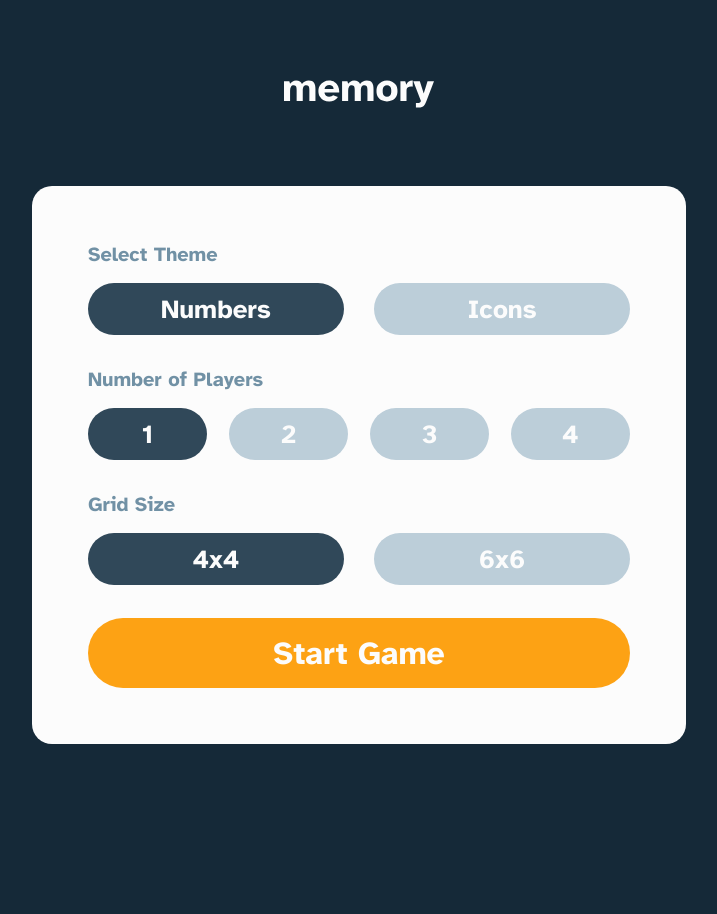
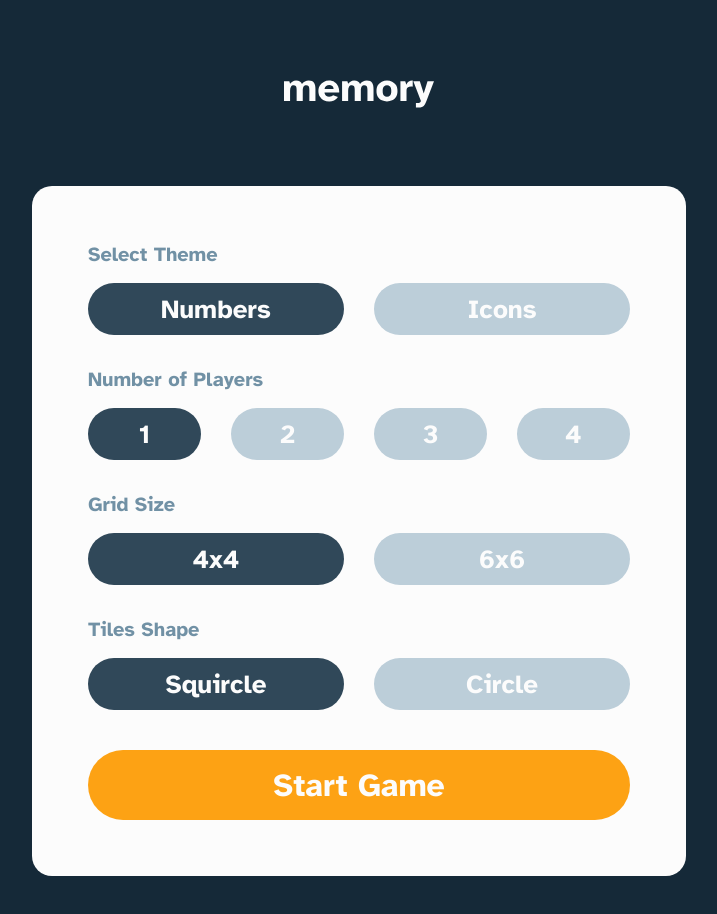
Before and after one commit to ionStici/memory-game-fem, a React (Vite) app: page / in a window 1280 px wide. Shown: the top 914 px of the page, without its empty margins (281-998 px from the left). Before the commit the page ends 860 px from the top, so only its background shows below. Built offline with nearby package versions, Linux system fonts and the light colour scheme.

Commit message:
Add custom tiles shape feature

```diff
--- a/src/components/Game.jsx
+++ b/src/components/Game.jsx
@@ -14,7 +14,7 @@ import ScoresContext from '../store/ScoresContext';
 function Game({ gameSettings, setGameSettings }) {
   const { _, setScores } = useContext(ScoresContext);
 
-  const { theme, numberOfPlayers, gridSize } = gameSettings;
+  const { theme, numberOfPlayers, gridSize, tilesShape } = gameSettings;
   const dotsRef = useRef(null);
 
   const [grid, setGrid] = useState(generateGrid(theme, gridSize, icons, shuffleArray));
@@ -33,6 +33,13 @@ function Game({ gameSettings, setGameSettings }) {
   }, [numberOfPlayers]);
 
   // // // // // // // // // // // // // // // // // // // //
+
+  useEffect(() => {
+    if (tilesShape === 'Squircle')
+      document.documentElement.style.setProperty('--tile-border-radius', '25px');
+    if (tilesShape === 'Circle')
+      document.documentElement.style.setProperty('--tile-border-radius', '50%');
+  }, [tilesShape]);
 
   useEffect(() => {
     if (+numberOfPlayers === 1 && gameOver) {
--- a/src/components/Score.jsx
+++ b/src/components/Score.jsx
@@ -10,7 +10,11 @@ function Score() {
     setScores([]);
   };
 
-  return <section className={styles.section}></section>;
+  return (
+    <section className={styles.section}>
+      <div className={styles.wrapper}></div>
+    </section>
+  );
 }
 
 export default Score;
--- a/src/components/StartGame.jsx
+++ b/src/components/StartGame.jsx
@@ -13,7 +13,7 @@ function StartGame({ setGameSettings }) {
   }
 
   function handleStartGame({ target }) {
-    const divs = [...target.closest(`.${styles.section}`).querySelectorAll('div')];
+    const divs = [...target.closest(`.${styles.section}`).querySelectorAll(`.${styles.box}`)];
 
     const theme = [...divs[0].querySelectorAll('button')].find(btn =>
       btn.classList.contains(styles.active)
@@ -24,8 +24,11 @@ function StartGame({ setGameSettings }) {
     const gridSize = [...divs[2].querySelectorAll('button')].find(btn =>
       btn.classList.contains(styles.active)
     ).textContent[0];
+    const tilesShape = [...divs[3].querySelectorAll('button')].find(btn =>
+      btn.classList.contains(styles.active)
+    ).textContent;
 
-    setGameSettings({ theme, numberOfPlayers, gridSize });
+    setGameSettings({ theme, numberOfPlayers, gridSize, tilesShape });
   }
 
   useEffect(() => {
@@ -39,12 +42,15 @@ function StartGame({ setGameSettings }) {
         {logoWhite}
 
         <section className={styles.section}>
+          <div className={styles.box}>
             <p>Select Theme</p>
             <div onClick={handleActiveStates}>
               <button className={styles.active}>Numbers</button>
               <button>Icons</button>
             </div>
+          </div>
 
+          <div className={styles.box}>
             <p>Number of Players</p>
             <div onClick={handleActiveStates} className={styles.nums}>
               {Array.from({ length: 4 }, () => null).map((_, i) => (
@@ -53,16 +59,29 @@ function StartGame({ setGameSettings }) {
                 </button>
               ))}
             </div>
+          </div>
 
+          <div className={styles.box}>
             <p>Grid Size</p>
             <div onClick={handleActiveStates}>
               <button className={styles.active}>4x4</button>
               <button>6x6</button>
             </div>
+          </div>
 
+          <div className={styles.box}>
+            <p>Tiles Shape</p>
+            <div onClick={handleActiveStates}>
+              <button className={styles.active}>Squircle</button>
+              <button>Circle</button>
+            </div>
+          </div>
+
+          <div>
             <button onClick={handleStartGame} className={styles.btn_start}>
               Start Game
             </button>
+          </div>
         </section>
       </div>
     </div>
--- a/src/styles/Dots.module.scss
+++ b/src/styles/Dots.module.scss
@@ -7,6 +7,11 @@
     max-width: revert;
     padding: 0;
   }
+}
+
+:root {
+  //   --tile-border-radius: 50%;
+  --tile-border-radius: 25px;
 }
 
 .ul {
@@ -31,7 +36,9 @@
     .back {
       width: 100%;
       height: 100%;
-      border-radius: 50%;
+      //   border-radius: 50%;
+      //   border-radius: 25px;
+      border-radius: var(--tile-border-radius);
 
       position: absolute;
       z-index: 5;
--- a/src/styles/Score.module.scss
+++ b/src/styles/Score.module.scss
@@ -1,2 +1,5 @@
 .section {
 }
+
+.wrapper {
+}
--- a/src/styles/StartGame.module.scss
+++ b/src/styles/StartGame.module.scss
@@ -56,11 +56,20 @@
     padding: 56px;
   }
 
+  .box {
+    display: flex;
+    flex-direction: column;
+
+    margin-bottom: 24px;
+
+    @media only screen and (min-width: 768px) {
+      margin-bottom: 32px;
+    }
+
     p {
       color: #7191a5;
       font-size: 15px;
       font-weight: 700;
-
       margin-bottom: 11px;
 
       @media only screen and (min-width: 768px) {
@@ -69,22 +78,13 @@
       }
     }
 
-  .nums {
-    @media only screen and (min-width: 768px) {
-      column-gap: 22px;
-    }
-  }
-
     div {
       display: flex;
       justify-content: space-between;
       column-gap: 11px;
 
-    margin-bottom: 24px;
-
       @media only screen and (min-width: 768px) {
         column-gap: 30px;
-      margin-bottom: 32px;
       }
 
       button {
@@ -93,7 +93,7 @@
 
         border: none;
         border-radius: 26px;
-      background: #bcced9;
+        background-color: #bcced9;
 
         color: #fcfcfc;
         font-size: 16px;
@@ -111,6 +111,11 @@
           height: 52px;
         }
       }
+
+      .nums {
+        @media only screen and (min-width: 768px) {
+          column-gap: 22px;
+        }
       }
 
       .active {
@@ -118,6 +123,8 @@
 
         &:hover {
           background-color: #304859;
+        }
+      }
     }
   }
 
@@ -134,10 +141,10 @@
     border-radius: 26px;
     background-color: #fda214;
 
-    margin-top: 32px;
-
     cursor: pointer;
     transition: background-color 0.2s;
+
+    margin-top: 32px;
 
     &:hover {
       background-color: #ffb84a;
@@ -147,7 +154,7 @@
       font-size: 32px;
       height: 70px;
       border-radius: 35px;
-      margin-top: 33px;
+      margin-top: 40px;
     }
   }
 }
```
Lines whose indentation alone changed are shown as unchanged.
